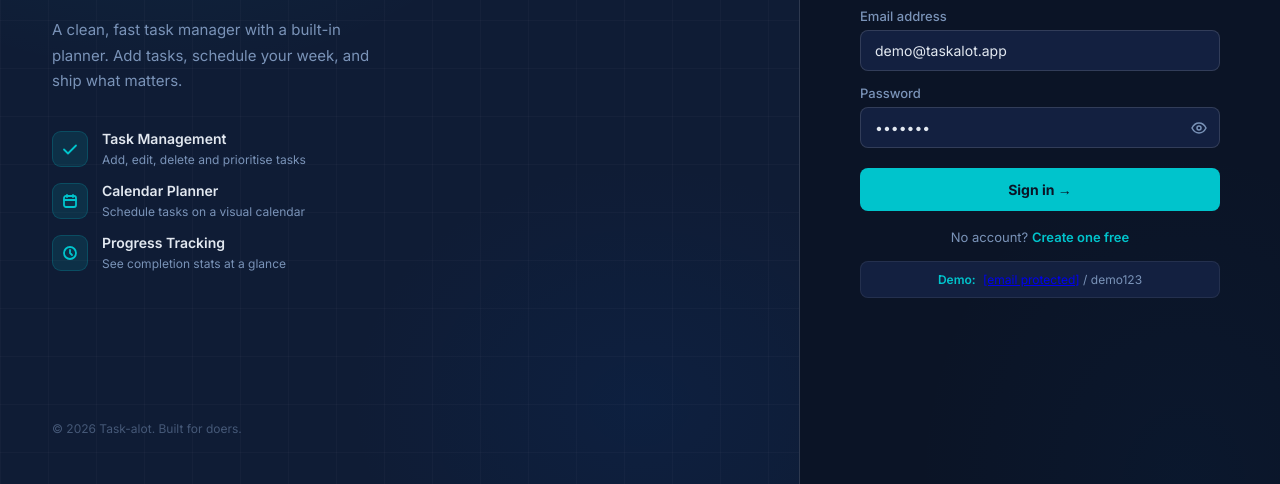
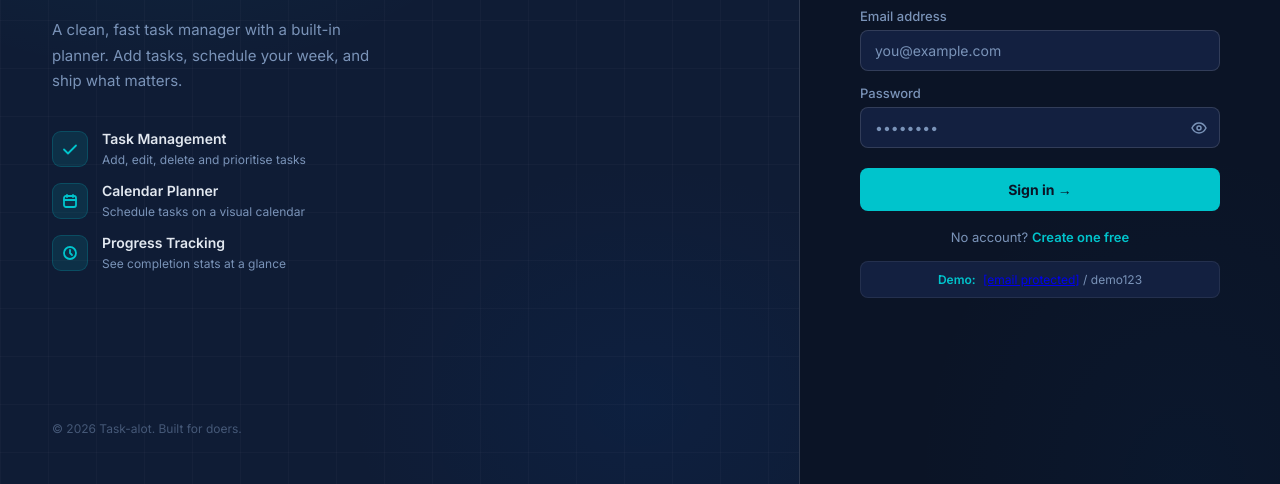
Before and after one commit to EllisHeidi/taskalot, a plain HTML site: page index.html in a window 1280 px wide. Shown: the part 316-800 px from the top of the page. Drawn offline with Linux system fonts and the light colour scheme.

Commit message:
remove demo data and sync

```diff
--- a/index.html
+++ b/index.html
@@ -506,11 +506,11 @@ nav{
         <p class="login-title">Welcome back</p>
         <p class="login-sub">Sign in to your account to continue</p>
         <div class="err" id="err-login">Invalid email or password.</div>
-        <div class="field"><label>Email address</label><input id="le" type="email" placeholder="you@example.com" value="demo@taskalot.app"/></div>
+        <div class="field"><label>Email address</label><input id="le" type="email" placeholder="you@example.com" /></div>
         <div class="field">
           <label>Password</label>
           <div style="position:relative">
-            <input id="lp" type="password" placeholder="••••••••" value="demo123" style="width:100%;padding-right:44px"/>
+            <input id="lp" type="password" placeholder="••••••••"  style="width:100%;padding-right:44px"/>
             <button onclick="togglePw('lp','eye-login')" type="button" style="position:absolute;right:0;top:0;height:100%;width:42px;background:transparent;border:none;cursor:pointer;color:var(--muted);display:flex;align-items:center;justify-content:center;transition:color .2s">
               <svg id="eye-login" viewBox="0 0 16 16" fill="none" stroke="currentColor" stroke-width="1.5" stroke-linecap="round" width="16" height="16">
                 <path d="M1 8s2.5-5 7-5 7 5 7 5-2.5 5-7 5-7-5-7-5z"/><circle cx="8" cy="8" r="2"/>
```
